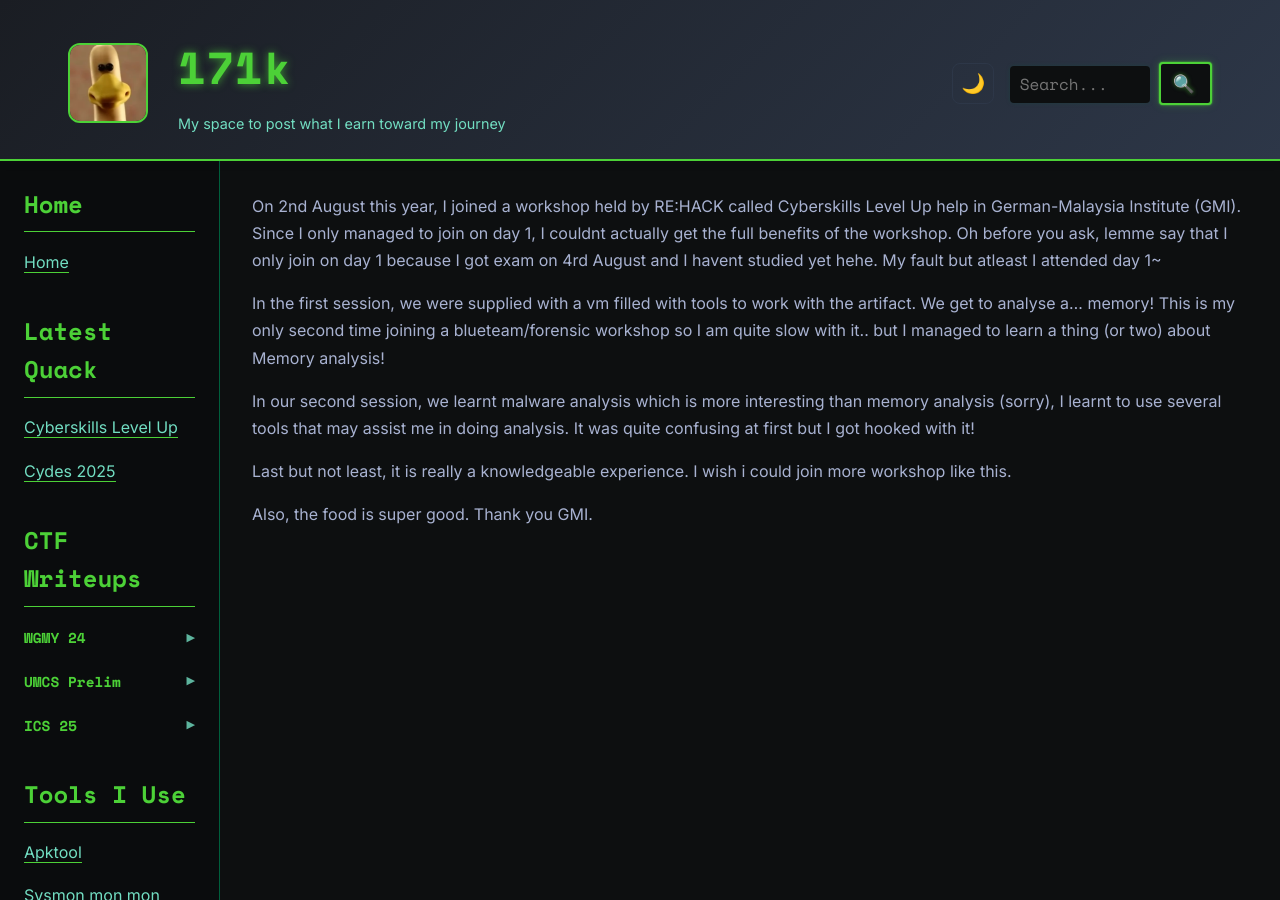
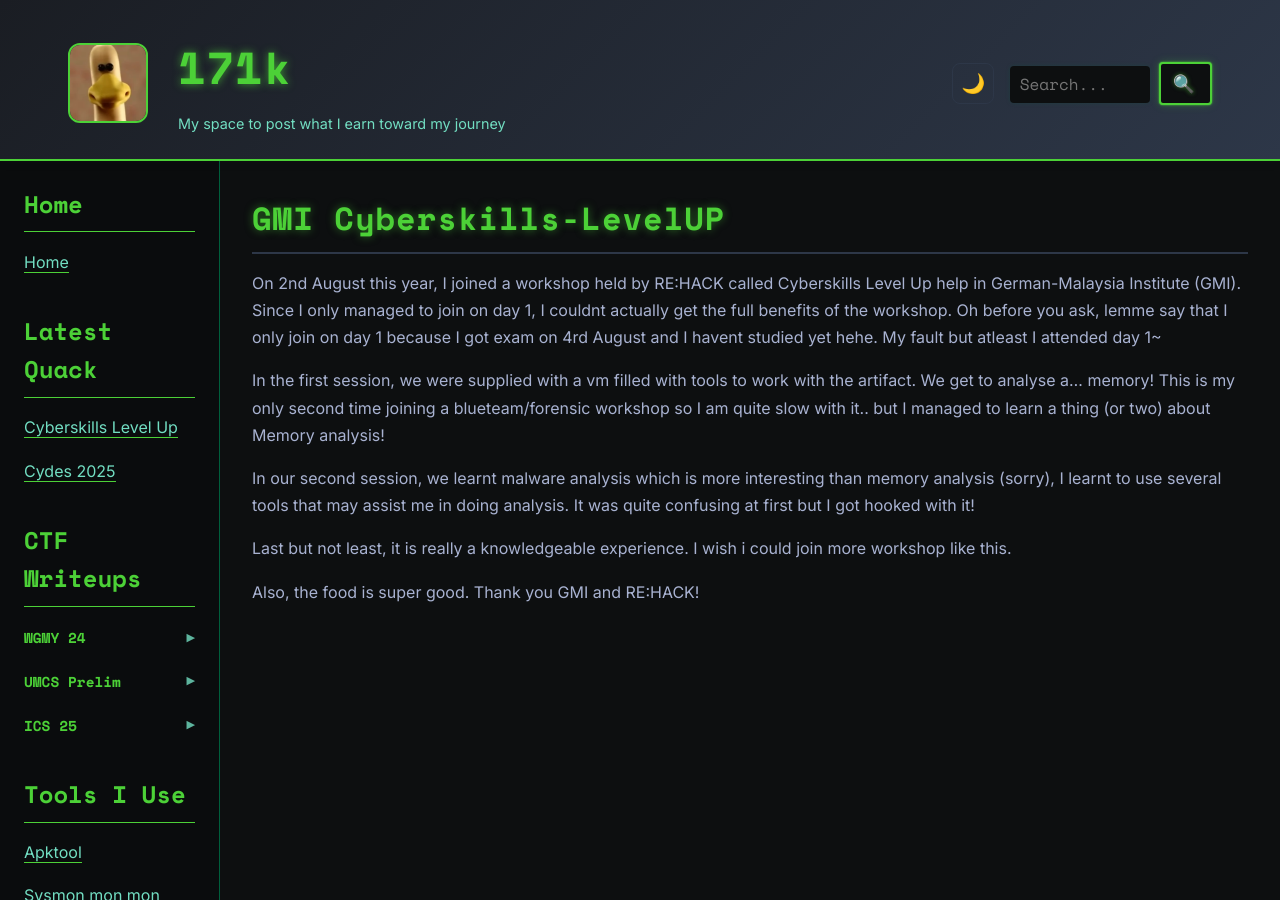
Before and after one commit to 171k/171k.github.io, a Jekyll site: the page built from _posts/2024-05-15-Cyberskills-level-up.md, in a window 1280 px wide and 900 px high. Built offline with Jekyll 4.4.1, drawn with Linux system fonts in a browser that asks for light colours.

Commit message:
Update 2024-05-15-Cyberskills-level-up.md

```diff
--- a/_posts/2024-05-15-Cyberskills-level-up.md
+++ b/_posts/2024-05-15-Cyberskills-level-up.md
@@ -5,6 +5,9 @@ categories: [Blue Team, Workshop]
 tags: [Malware, Memory]
 featured: true
 ---
+
+
+# GMI Cyberskills-LevelUP
 
 On 2nd August this year, I joined a workshop held by RE:HACK called Cyberskills Level Up help in German-Malaysia Institute (GMI). Since I only managed to join on day 1, I couldnt actually get the full benefits of the workshop. Oh before you ask, lemme say that I only join on day 1 because I got exam on 4rd August and I havent studied yet hehe. My fault but atleast I attended day 1~
 
@@ -14,4 +17,4 @@ In our second session, we learnt malware analysis which is more interesting than
 
 Last but not least, it is really a knowledgeable experience. I wish i could join more workshop like this.
 
-Also, the food is super good. Thank you GMI.
+Also, the food is super good. Thank you GMI and RE:HACK!
```
